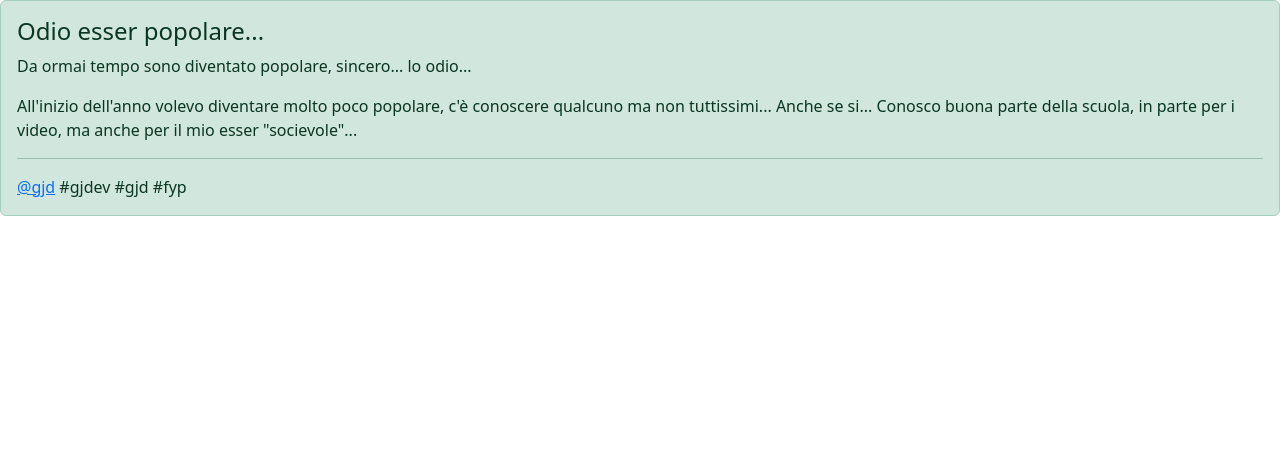
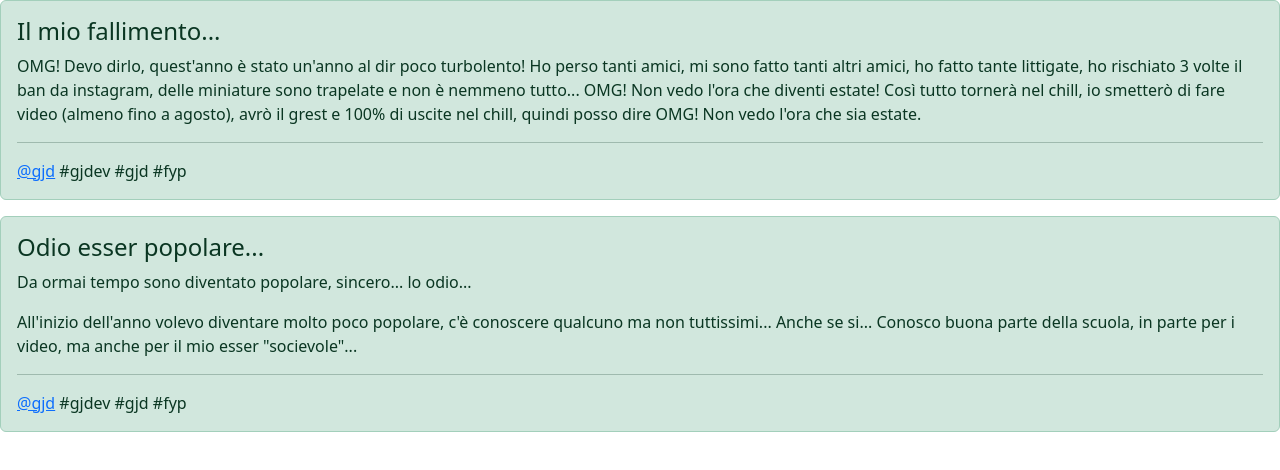
Before and after one commit to gabrieljonesdeve/feed, a plain HTML site: page index.html in a window 1280 px wide. Drawn offline with nearby package versions, Linux system fonts and the light colour scheme.

Commit message:
Update index.html

```diff
--- a/index.html
+++ b/index.html
@@ -7,6 +7,15 @@
     <link href="https://cdn.jsdelivr.net/npm/bootstrap@5.3.3/dist/css/bootstrap.min.css" rel="stylesheet" integrity="sha384-QWTKZyjpPEjISv5WaRU9OFeRpok6YctnYmDr5pNlyT2bRjXh0JMhjY6hW+ALEwIH" crossorigin="anonymous">
   </head>
   <body>
+    <div class="alert alert-success" role="alert">
+      <h4 class="alert-heading">Il mio fallimento...</h4>
+      <p>OMG! Devo dirlo, quest'anno è stato un'anno al dir poco turbolento! Ho perso tanti amici, mi sono fatto tanti altri amici, ho fatto tante littigate, ho rischiato 3 volte il ban da instagram, delle miniature sono trapelate e non è nemmeno tutto... OMG! Non vedo l'ora che diventi estate! Così tutto tornerà nel chill, io smetterò di fare video (almeno fino a agosto), avrò il grest e 100% di uscite nel chill, quindi posso dire OMG! Non vedo l'ora che sia estate.</p>
+      <hr>
+      <p class="mb-0">
+        <a href="https://gjdfeed.github.io/@gjd" target="_blank">@gjd</a> #gjdev #gjd #fyp
+      </p>
+    </div>
+
     <div class="alert alert-success" role="alert">
       <h4 class="alert-heading">Odio esser popolare...</h4>
       <p>Da ormai tempo sono diventato popolare, sincero... lo odio...</p>
```
